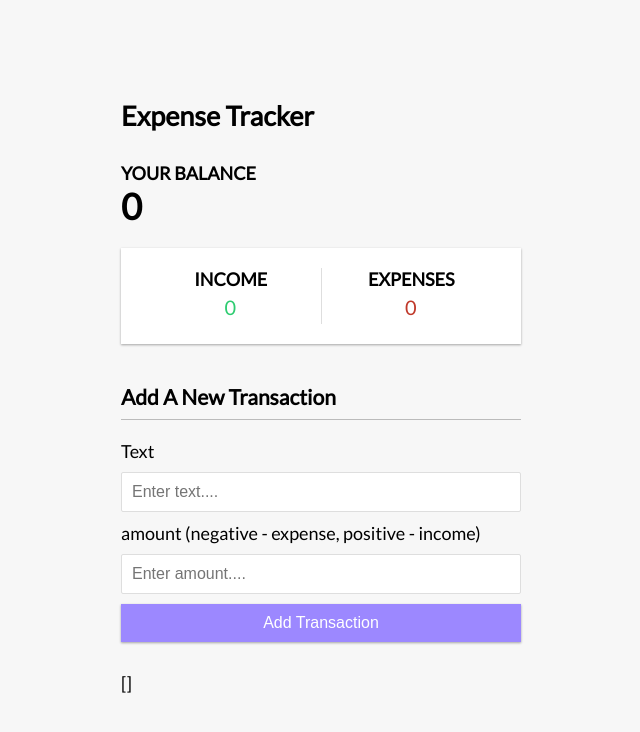
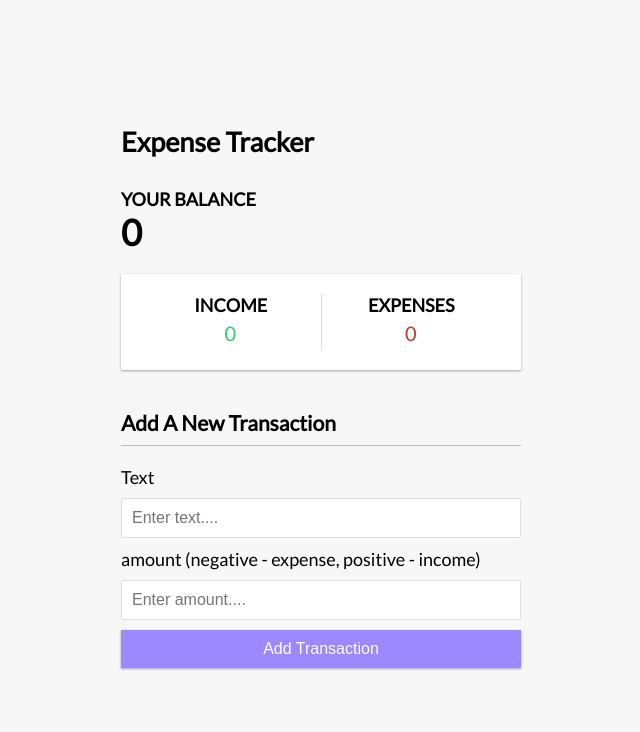
Before and after one commit to eachem/expense-tracker, a Vue app: page / in a window 1280 px wide. Shown: the top 732 px of the page, without its empty margins (319-959 px from the left). Built offline with nearby package versions, Linux system fonts and the light colour scheme.

Commit message:
generate ID

```diff
--- a/src/App.vue
+++ b/src/App.vue
@@ -41,9 +41,15 @@
   //handle transaction submitted
   const handleTransactionSubmitted = (transactionData) => {
     transactions.value.push({
+      id: generateUniqueId(),
       text: transactionData.text,
       amount: transactionData.amount,
     })
+  }
+
+  //generate unique id
+  const generateUniqueId = () => {
+    return Math.floor(Math.random() * 10000000)
   }
 
 
@@ -55,6 +61,6 @@
     <Balance :total="total"></Balance>
     <IncomeExpenses :income="income" :expense="expense"></IncomeExpenses>
     <AddTransaction @transactionSubmitted="handleTransactionSubmitted"></AddTransaction>
-    {{ transactions }}
+    <!-- {{ transactions }}  -->
   </div>
 </template>
```
